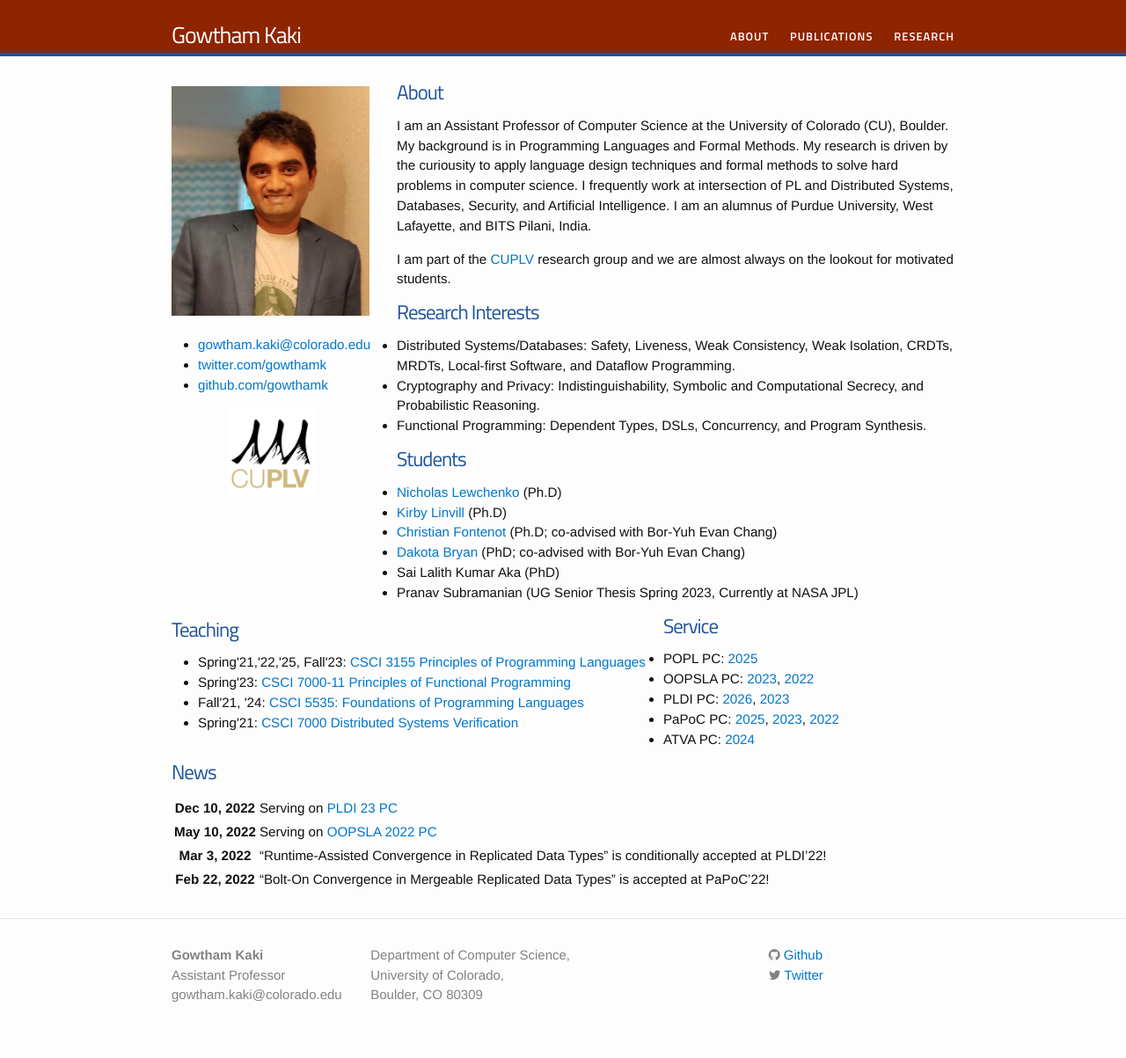
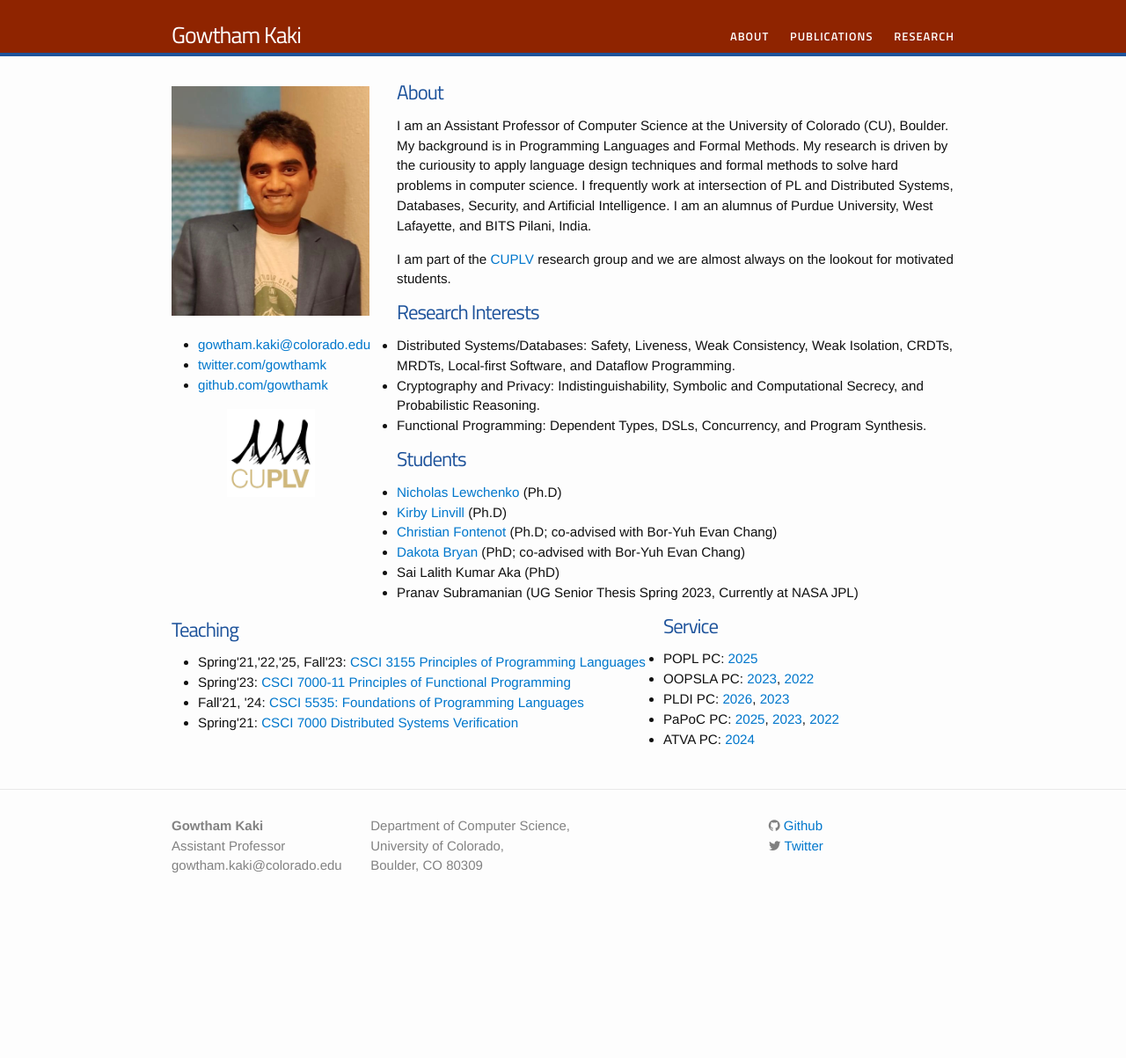
Before and after one commit to gowthamk/gowthamk.github.io, a Jekyll site: the page built from index.md, in a window 1280 px wide. Shown: the whole page at 88% size. Built offline with Jekyll 4.4.1, drawn with Linux system fonts in a browser that asks for light colours; nearby versions of some CDN libraries; after the commit the page ends 1056 px from its top, so only the background shows below that.

Commit message:
news section removed

```diff
--- a/index.md
+++ b/index.md
@@ -106,6 +106,6 @@ to live in the US! -->
   </div>
 </div>
 
-<div style="clear:left;">
+<!--div style="clear:left;">
 {% include news.html %}
-</div>
+</div-->
```
